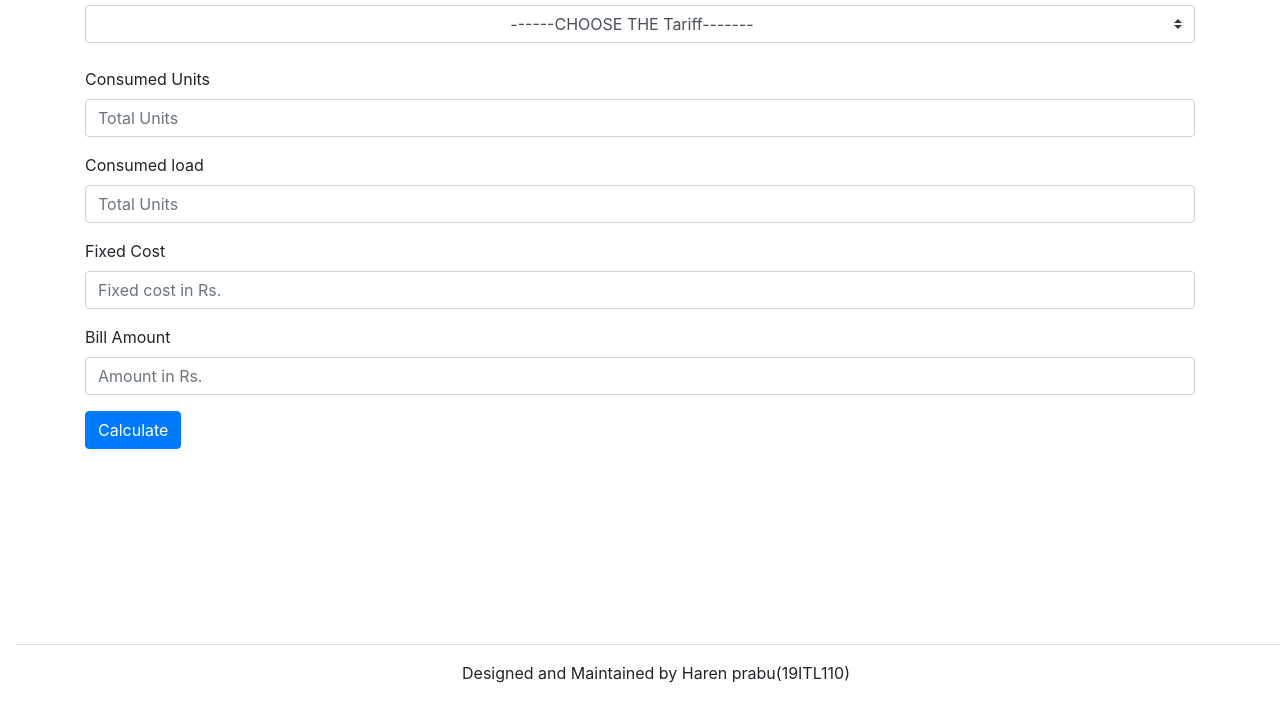
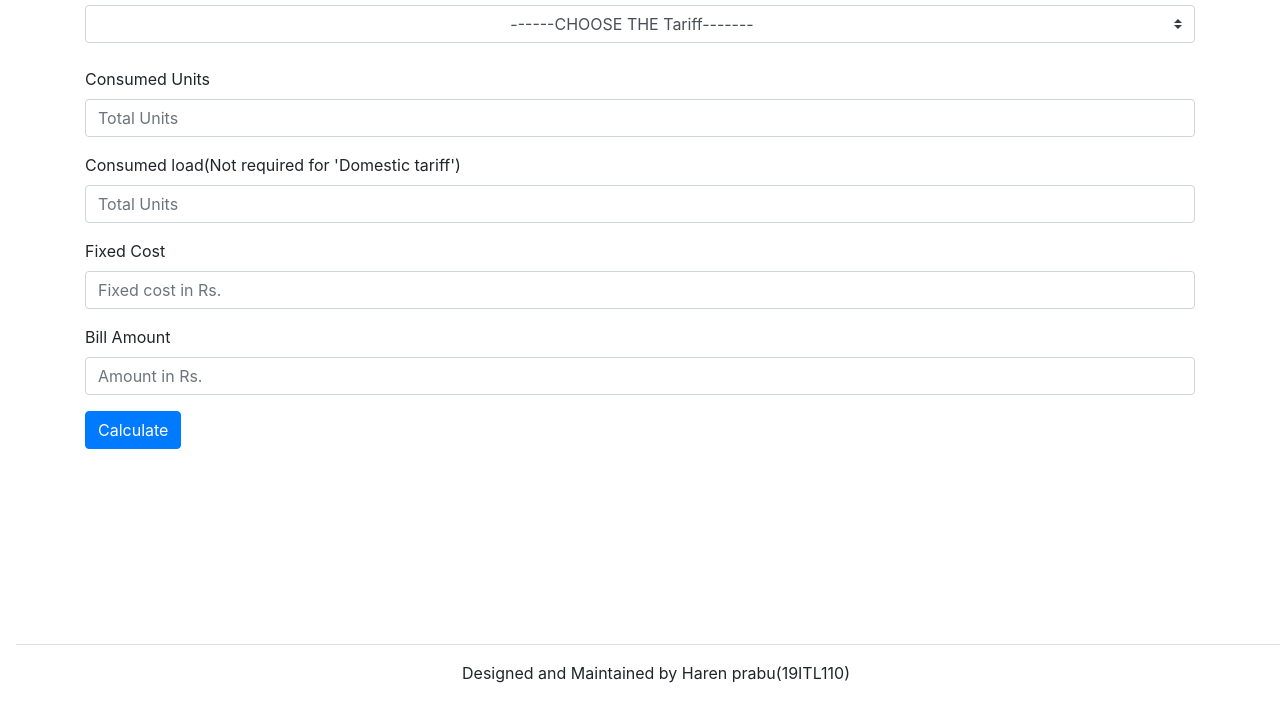
Before and after one commit to harenprabu/wt_ex4_js, a plain HTML site: page eb.html in a window 1280 px wide. Shown: the part 83-800 px from the top of the page. Drawn offline with nearby package versions, Linux system fonts and the light colour scheme.

Commit message:
Update eb.html

```diff
--- a/eb.html
+++ b/eb.html
@@ -71,7 +71,7 @@
 
 
       <div class="form-group">
-        <label for="sem1" class="form-label w-auto">Consumed load</label>
+        <label for="sem1" class="form-label w-auto">Consumed load(Not required for 'Domestic tariff') </label>
         <input type="number" class="form-control " id="load" placeholder="Total Units">
       </div>
 
```
